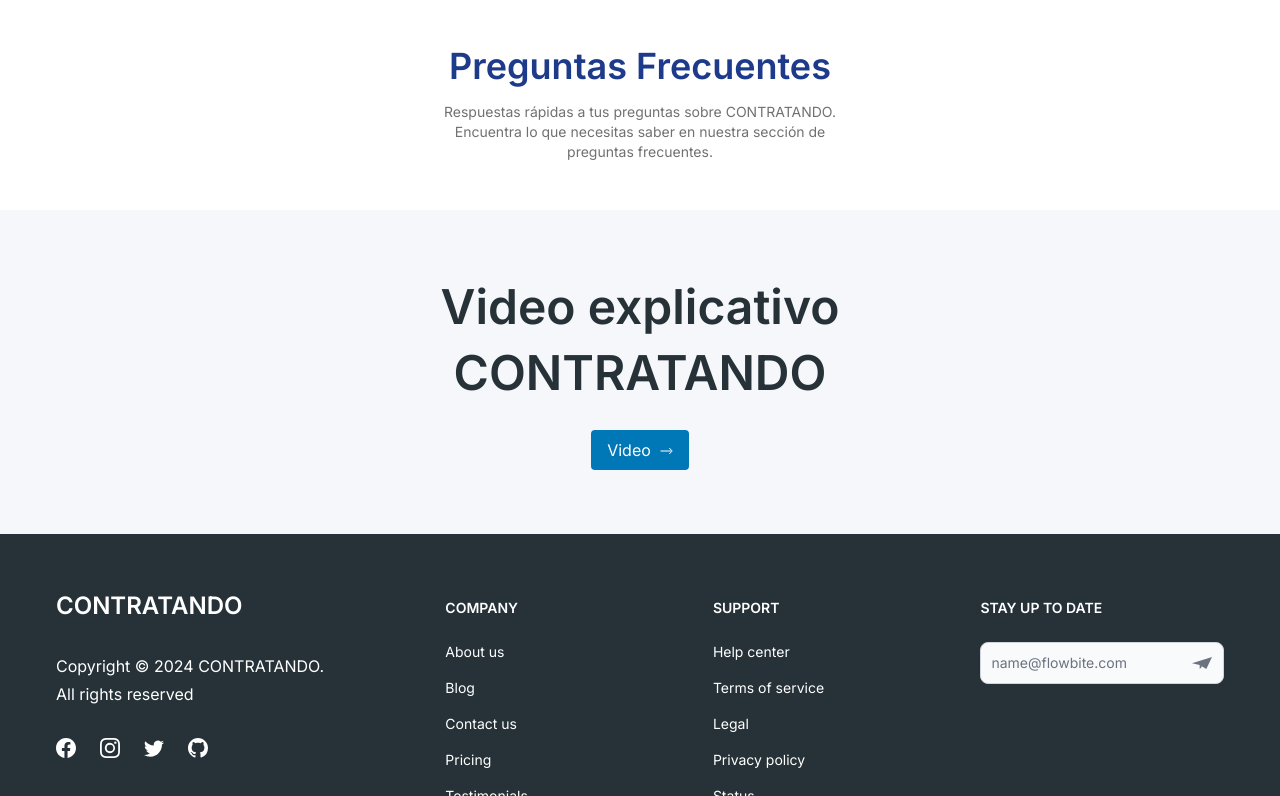
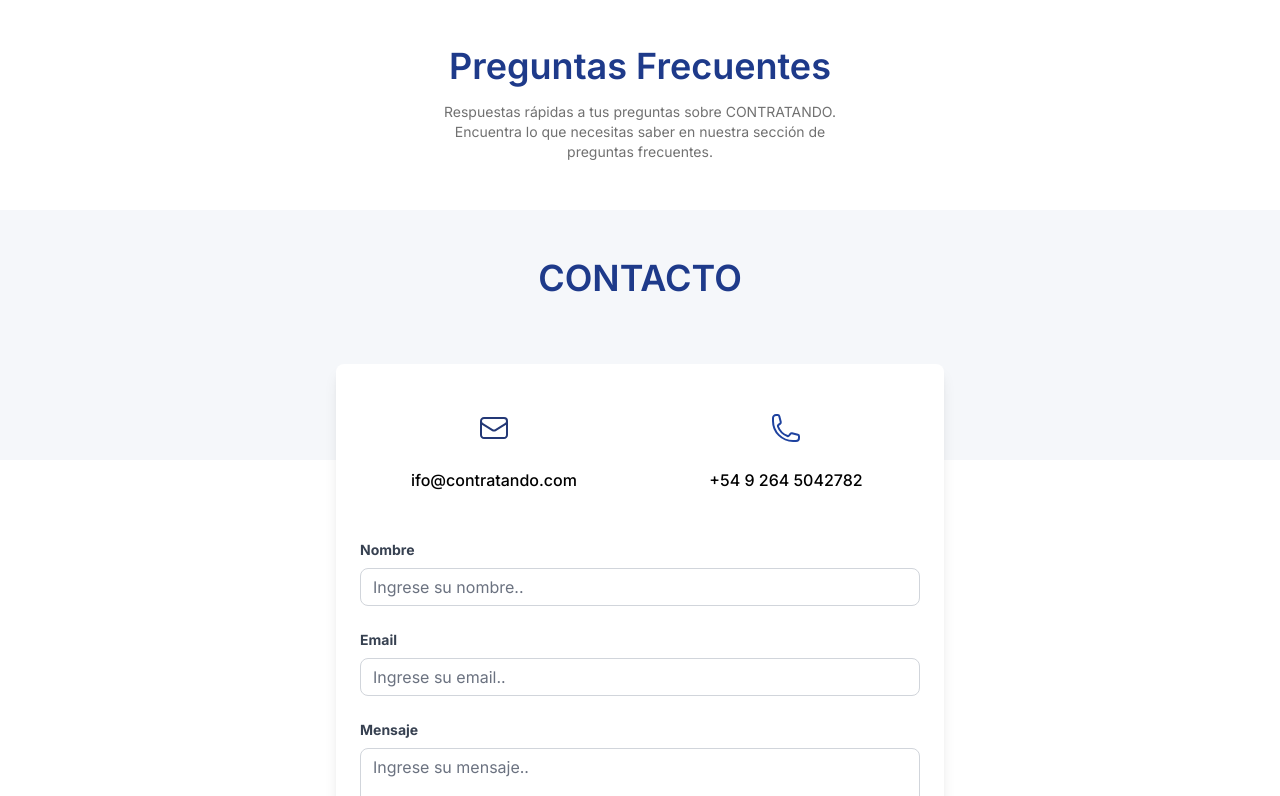
Before and after one commit to Danisole/contratando, a React (Vite) app: page / in a window 1280 px wide. Shown: the part 2004-2800 px from the top of the page. Built offline with nearby package versions, Linux system fonts and the light colour scheme.

Commit message:
formulario contacto

```diff
--- a/package.json
+++ b/package.json
@@ -10,11 +10,13 @@
     "preview": "vite preview"
   },
   "dependencies": {
+    "controller": "^1.0.0",
     "flowbite-react": "^0.5.0",
     "framer-motion": "^10.16.2",
     "react": "^18.2.0",
     "react-dom": "^18.2.0",
     "react-floating-whatsapp": "^5.0.8",
+    "react-hook-form": "^7.51.0",
     "react-icons": "^4.10.1",
     "react-scroll": "^1.8.9"
   },
--- a/src/App.jsx
+++ b/src/App.jsx
@@ -9,6 +9,7 @@ import Video from "./components/Video";
 import Suscribete from "./components/Suscribete";
 import Whatsapp from "./components/Whatsapp"
 import Faq from "./components/Faq";
+import Form from "./components/contacto/Form";
 // import Services from "./components/Services";
 
 
@@ -23,6 +24,7 @@ function App() {
       {/* <Services/> */}
       <Suscribete/>
       <Faq/>
+      <Form/>
       <Video/>
       <MyFooter/>
       <Whatsapp/>
--- a/src/components/Footer.jsx
+++ b/src/components/Footer.jsx
@@ -42,7 +42,7 @@ const MyFooter = () => {
           </div>
           <div className="md:w-2/3 grid grid-cols-2 gap-8 items-start sm:mt-4 sm:grid-cols-3 sm:gap-6 text-white">
             <div>
-              <Footer.Title title="Company" className="text-white" />
+              <Footer.Title title="Company" className="text-white focus:outline-none" />
               <Footer.LinkGroup col>
                 <Footer.Link href="#" className="text-white">
                   About us
--- /dev/null
+++ b/src/components/contacto/Form.jsx
@@ -0,0 +1,99 @@
+import { useForm, Controller } from 'react-hook-form'
+import React from 'react'
+import IconInfo from './IconInfo'
+import IconEmail from '../../icons/IconEmail'
+import IconPhone from '../../icons/IconPhone'
+import FormElement from './FormElement'
+
+
+const Form = () => {
+
+    const { control,
+            handleSubmit,
+            formState: { errors },
+        } = useForm({
+        defaultValues: {
+            name:'',
+            email:'',
+            message:'',
+        },
+    })
+
+    const onSubmit = data => console.log(data);
+
+  return (
+    <div className='xl:container mx-auto mb-32'>
+        <div
+            className='flex justify-center'
+            style={{
+                background:'#F5F7FA',
+                height: '250px',
+            }}
+        >
+            <h6 className='text-2xl sm:text-4xl text-neutralDGrey font-semibold uppercase pt-12'>Contacto</h6>
+        </div>
+        <div className='px-4 sm:w-2/3 lg:w-1/2 mx-auto'>
+            <div className='rounded-lg shadow-lg bg-white -mt-24 py-10 md:py-12 px-4 md:px-6'>
+                <div className='grid grid-cols-2 gap-x-6 mb-12 mx-auto'>
+                    <IconInfo icon={<IconEmail/>} text="ifo@contratando.com"/>
+                    <IconInfo icon={<IconPhone/>} text="+54 9 264 5042782"/>
+                </div>
+                <div>
+                <form onSubmit={handleSubmit(onSubmit)}>
+
+                        <Controller
+                            name='name'
+                            control={control}
+                            rules={{required: true}}
+                            render={({field})=>(
+                                <FormElement
+                                    type="text"
+                                    label="Nombre"
+                                    placeholder="Ingrese su nombre.."
+                                    fieldRef={field}
+                                    hasError={errors.name?.type === 'required'}
+                                />
+                            )}
+                        />
+                        <Controller
+                            name='email'
+                            control={control}
+                            rules={{required: true}}
+                            render={({field})=>(
+                                <FormElement
+                                type="email"
+                                label="Email"
+                                placeholder="Ingrese su email.."
+                                fieldRef={field}
+                                hasError={errors.email?.type === 'required'}
+                                />
+                                )}
+                        />
+                        <Controller
+                            name='message'
+                            control={control}
+                            rules={{required: true}}
+                            render={({field})=>(
+                                <FormElement
+                                    type="textarea"
+                                    label="Mensaje"
+                                    placeholder="Ingrese su mensaje.."
+                                    fieldRef={field}
+                                    hasError={errors.message?.type === 'required'}
+                                />
+                                )}
+                        />
+                        <button type='submit' className='w-full px-6 py-3 bg-brandPrimary  text-white font-medium uppercase rounded-lg shadow-md hover:bg-blue-900 hover:shadow-lg focus:outline-none focus:ring-0 active:bg-blue-900'>
+                            Enviar
+                        </button>
+
+                    </form>
+                </div>
+            </div>
+        </div>
+
+    </div>
+  )
+}
+
+export default Form
--- /dev/null
+++ b/src/components/contacto/FormElement.jsx
@@ -0,0 +1,18 @@
+export default ({ type, label, placeholder,fieldRef, hasError}) =>{
+    const classes = 'form-control w-full px-3 py-1.5 text-gray-700 rounded-lg border border-solid border-gray-300 focus:border-blue-950 focus:outline-none';
+
+    return(
+        <div className="form-group mb-6">
+            <label className="block text-gray-700 text-sm font-bold mb-2 ">{label}</label>
+            {type === 'textarea' ? (
+                <textarea className={classes} rows="3" placeholder={placeholder} {...fieldRef} />
+            ) : (
+                <input className={classes} type={type} placeholder={placeholder} {...fieldRef} />
+            )}
+            {hasError && <p className="text-red-500 text-xs italic">{`${label} is required`}</p>}
+
+        </div>
+    );
+
+
+}
--- /dev/null
+++ b/src/components/contacto/IconInfo.jsx
@@ -0,0 +1,7 @@
+export default ({text, icon})=>(
+    <div className="text-center mx-auto">
+        {icon}
+        <h6 className="font-medium">{text}</h6>
+    </div>
+
+);
--- /dev/null
+++ b/src/icons/IconEmail.jsx
@@ -0,0 +1,8 @@
+export default () =>(
+    <svg xmlns="http://www.w3.org/2000/svg" fill="none" viewBox="0 0 24 24" strokeWidth={1.5} stroke="currentColor" className="w-8 h-8 text-blue-900 mb-6 mx-auto">
+        <path strokeLinecap="round" strokeLinejoin="round" d="M21.75 6.75v10.5a2.25 2.25 0 0 1-2.25 2.25h-15a2.25 2.25 0 0 1-2.25-2.25V6.75m19.5 0A2.25 2.25 0 0 0 19.5 4.5h-15a2.25 2.25 0 0 0-2.25 2.25m19.5 0v.243a2.25 2.25 0 0 1-1.07 1.916l-7.5 4.615a2.25 2.25 0 0 1-2.36 0L3.32 8.91a2.25 2.25 0 0 1-1.07-1.916V6.75" />
+    </svg>
+
+
+
+);
--- /dev/null
+++ b/src/icons/IconPhone.jsx
@@ -0,0 +1,7 @@
+export default ()=>(
+    <svg xmlns="http://www.w3.org/2000/svg" fill="none" viewBox="0 0 24 24" strokeWidth={1.5} stroke="currentColor" className="w-8 h-8 text-blue-800 mb-6 mx-auto">
+      <path strokeLinecap="round" strokeLinejoin="round" d="M2.25 6.75c0 8.284 6.716 15 15 15h2.25a2.25 2.25 0 0 0 2.25-2.25v-1.372c0-.516-.351-.966-.852-1.091l-4.423-1.106c-.44-.11-.902.055-1.173.417l-.97 1.293c-.282.376-.769.542-1.21.38a12.035 12.035 0 0 1-7.143-7.143c-.162-.441.004-.928.38-1.21l1.293-.97c.363-.271.527-.734.417-1.173L6.963 3.102a1.125 1.125 0 0 0-1.091-.852H4.5A2.25 2.25 0 0 0 2.25 4.5v2.25Z" />
+    </svg>
+
+
+);
```
Also changed, not shown: 1 other file (tests, documents, lock files or other folders).
